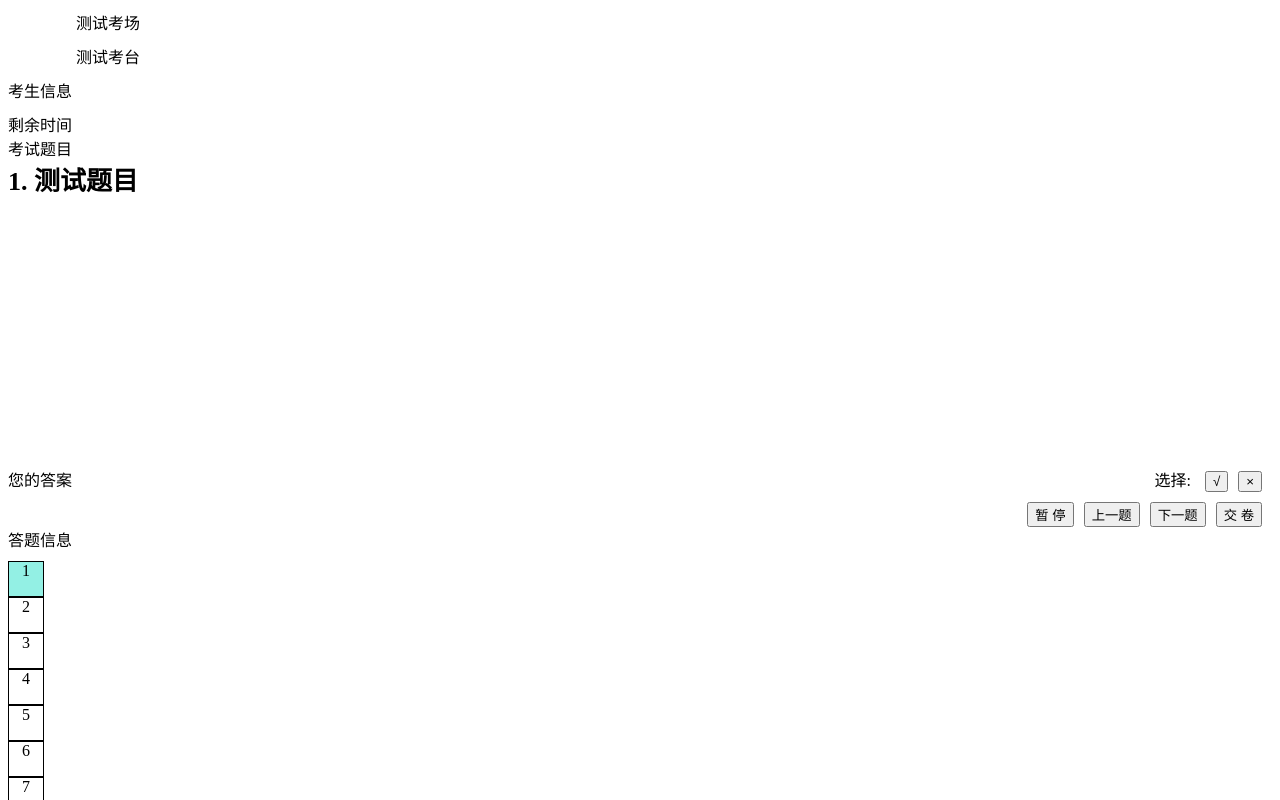
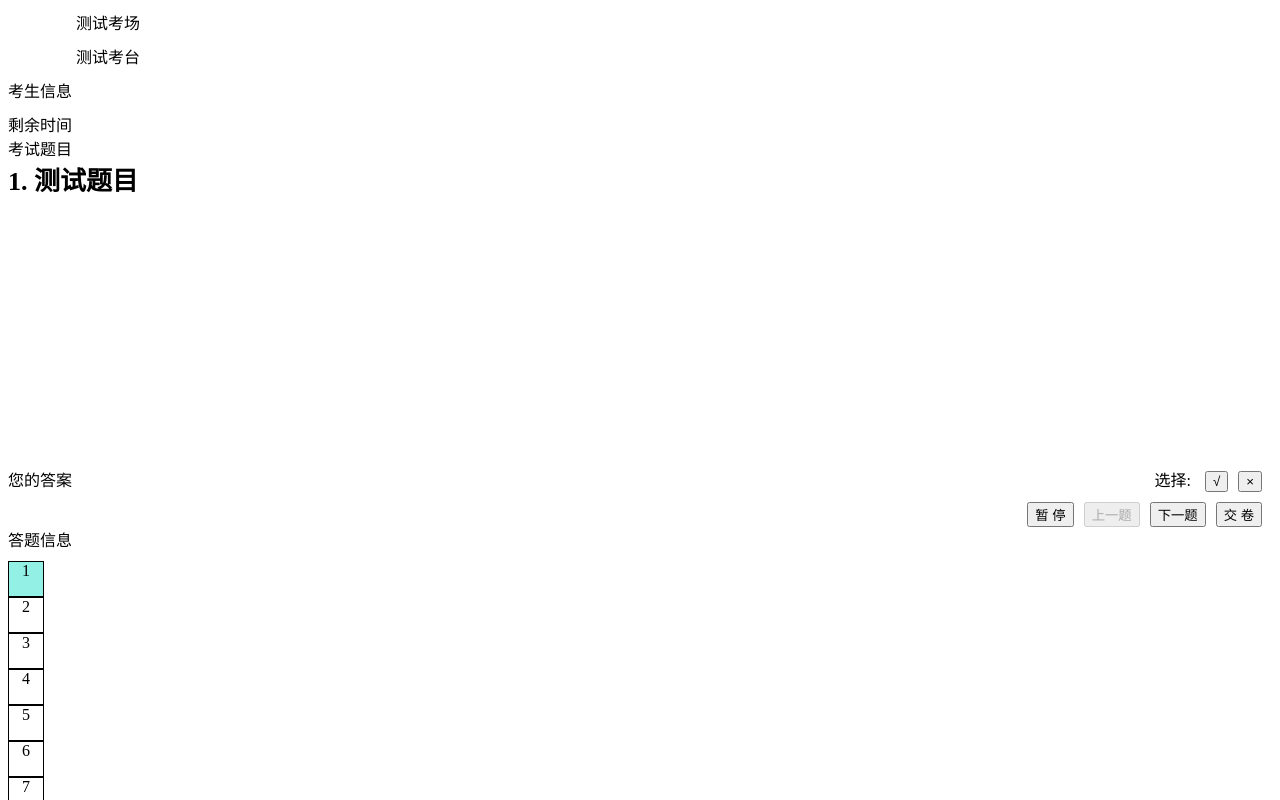
Before and after one commit to ZhReimu/Vue-jkbd, a Vue app: page / in a window 1280 px wide. Shown: the top 800 px of the page. Built offline with nearby package versions, Linux system fonts and the light colour scheme; the HTML template or start-up script is replaced by a standard one.

Commit message:
优化 上、下一题 按钮显示

```diff
--- a/src/components/x-exam-subject.vue
+++ b/src/components/x-exam-subject.vue
@@ -20,8 +20,8 @@
             </div>
             <div class="operations">
                 <a-button type="primary">暂停</a-button>
-                <a-button type="primary" @click="changeSubject(-1)">上一题</a-button>
-                <a-button type="primary" @click="changeSubject(1)">下一题</a-button>
+                <a-button type="primary" :disabled="hasNext(-1)" @click="changeSubject(-1)">上一题</a-button>
+                <a-button type="primary" :disabled="hasNext(1)" @click="changeSubject(1)">下一题</a-button>
                 <a-button type="primary">交卷</a-button>
             </div>
         </div>
@@ -76,10 +76,13 @@ const subject = computed(() => {
     return subject
 })
 
+const hasNext = computed(() => {
+    return (increment: number) => currentSubject.value == Math.max(0, Math.min(subjects.length - 1, currentSubject.value + increment))
+})
+
 const changeSubject = (increment: number) => {
-    const { value } = currentSubject
     // currentSubject 不能小于 0, 不能大于 subjects.length
-    currentSubject.value = Math.max(0, Math.min(subjects.length - 1, value + increment))
+    currentSubject.value = Math.max(0, Math.min(subjects.length - 1, currentSubject.value + increment))
     emits('changeSubject', currentSubject.value)
     console.log('切换题目', currentSubject.value);
 }
```
